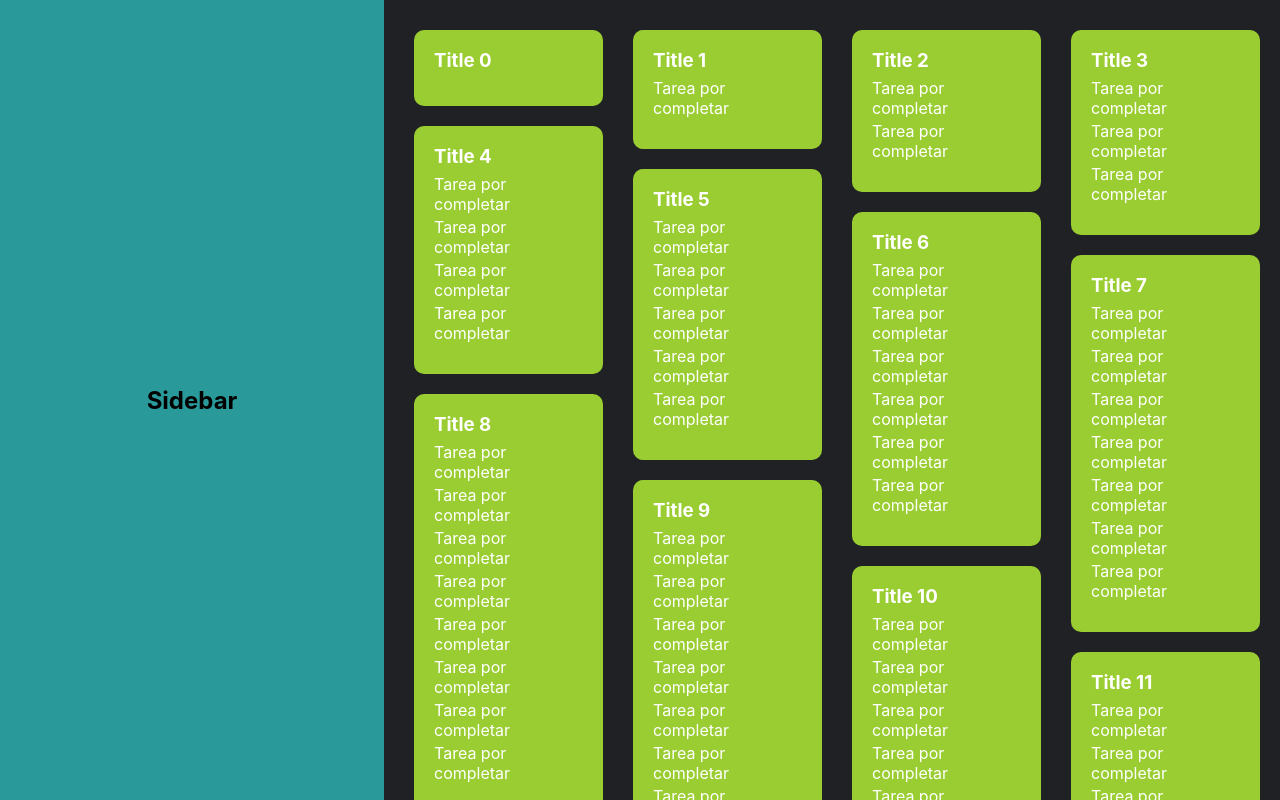
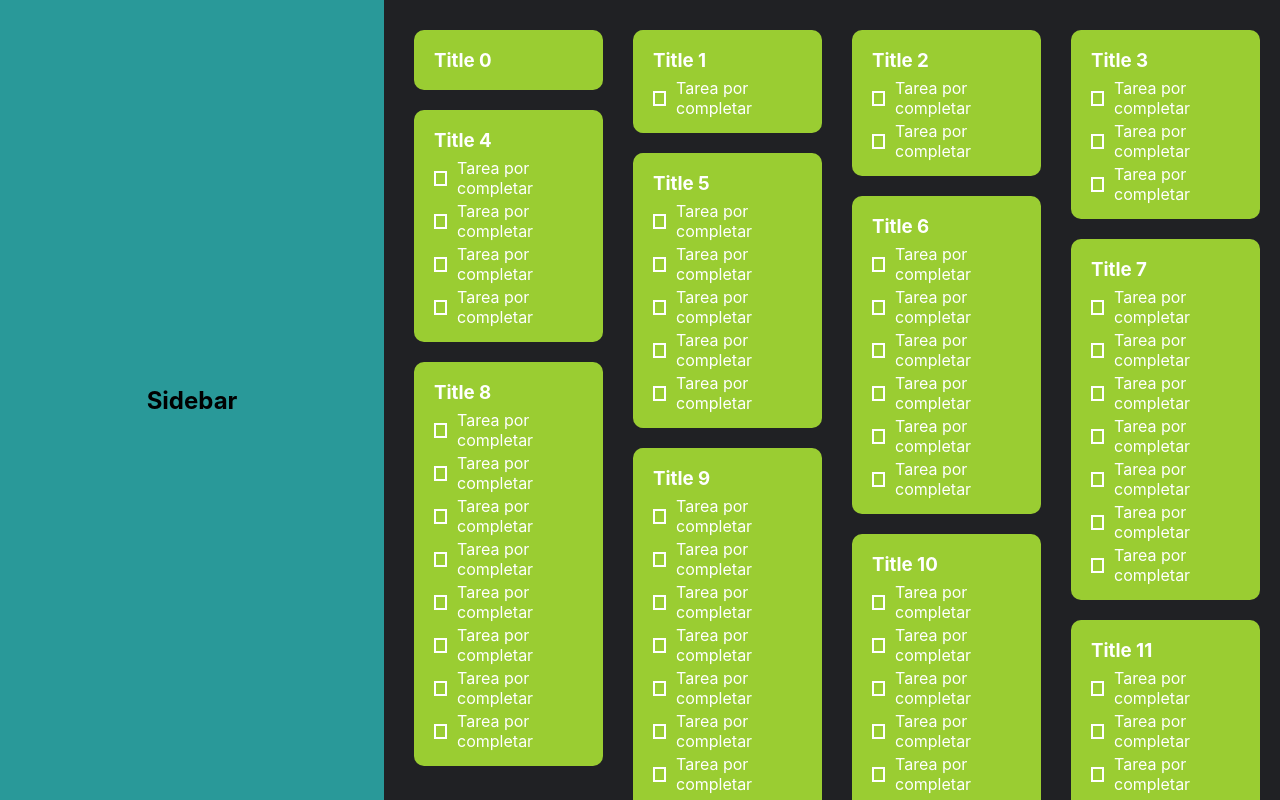
Before and after one commit to Quarzizus/QuarzizusKeep, a React (Vite) app: page / in a window 1280 px wide. Built offline with nearby package versions, Linux system fonts and the light colour scheme.

Commit message:
:sparkles: Drag button

```diff
--- a/src/components/containerTasks/index.tsx
+++ b/src/components/containerTasks/index.tsx
@@ -1,6 +1,5 @@
 import { TaskCard } from "../taskCard";
 import { Task } from "../task";
-// import { ContainerTasksComponent } from "./styles.js";
 import "./styles.css";
 import Masonry from "react-masonry-css";
 
@@ -44,8 +43,6 @@ const ContainerTasks = (): JSX.Element => {
 
   function handleDragEnd(e: any) {
     const { active, over } = e;
-    console.log(e);
-    e.stopPropagation();
     if (active.id !== over.id) {
       setItems((items) => {
         const oldIndex = items.indexOf(active.id);
@@ -58,13 +55,17 @@ const ContainerTasks = (): JSX.Element => {
 
   const breakpointColumnsObj = {
     default: 4,
-    1100: 3,
-    700: 2,
-    500: 1,
+    1150: 3,
+    930: 2,
+    700: 1,
   };
 
   return (
-    <DndContext sensors={sensors} collisionDetection={closestCenter}>
+    <DndContext
+      sensors={sensors}
+      collisionDetection={closestCenter}
+      onDragEnd={handleDragEnd}
+    >
       <SortableContext items={items} strategy={verticalListSortingStrategy}>
         <Masonry className="Masonry" breakpointCols={breakpointColumnsObj}>
           {items.map((numerito: string): JSX.Element => {
--- a/src/components/task/index.tsx
+++ b/src/components/task/index.tsx
@@ -8,7 +8,7 @@ const Task = ({ text }: { text: string }) => {
     // suppressContentEditableWarning={true}
     // spellCheck="false"
     >
-      {/* <CheckBox /> */}
+      <CheckBox />
       {text}
     </TaskComponent>
   );
--- a/src/components/taskCard/index.tsx
+++ b/src/components/taskCard/index.tsx
@@ -1,5 +1,5 @@
 import { TaskCardComponent, Icon } from "./styles";
-import { faEye } from "@fortawesome/free-solid-svg-icons";
+import { faExpandArrowsAlt } from "@fortawesome/free-solid-svg-icons";
 import { useSortable } from "@dnd-kit/sortable";
 import { CSS } from "@dnd-kit/utilities";
 import { Task } from "../task";
@@ -14,27 +14,28 @@ const TaskCard = ({ id, title }: { id: string; title: string }) => {
     transform: CSS.Transform.toString(transform),
     transition,
   };
+
   return (
     <TaskCardComponent
       style={style}
       ref={setNodeRef}
-      {...attributes}
-      {...listeners}
+      onClick={() => console.log("holi")}
     >
-      <h3
-        contentEditable="true"
-        suppressContentEditableWarning={true}
-        spellCheck="false"
-      >
-        {title}
-      </h3>
-      {console.log(attributes)}
+      <header>
+        <h3
+        // contentEditable="true"
+        // suppressContentEditableWarning={true}
+        // spellCheck="false"
+        >
+          {title}
+        </h3>
+        <Icon icon={faExpandArrowsAlt} {...attributes} {...listeners} />
+      </header>
       <ul>
         {Array.from({ length: Number(id) }, (_task) => {
           return <Task text="Tarea por completar" />;
         })}
       </ul>
-      <Icon icon={faEye} />
     </TaskCardComponent>
   );
 };
--- a/src/components/taskCard/styles.ts
+++ b/src/components/taskCard/styles.ts
@@ -10,6 +10,11 @@ const TaskCardComponent = styled.article`
   flex-direction: column;
   justify-content: space-between;
   margin: 20px 10px 10px 20px;
+  header {
+    display: flex;
+    justify-content: space-between;
+    align-items: center;
+  }
   h3 {
     height: 30px;
     display: flex;
@@ -26,6 +31,9 @@ const Icon = styled(FontAwesomeIcon)`
   &:hover {
     color: white;
   }
+  &:focus {
+    outline: none;
+  }
 `;
 
 export { TaskCardComponent, Icon };
```
